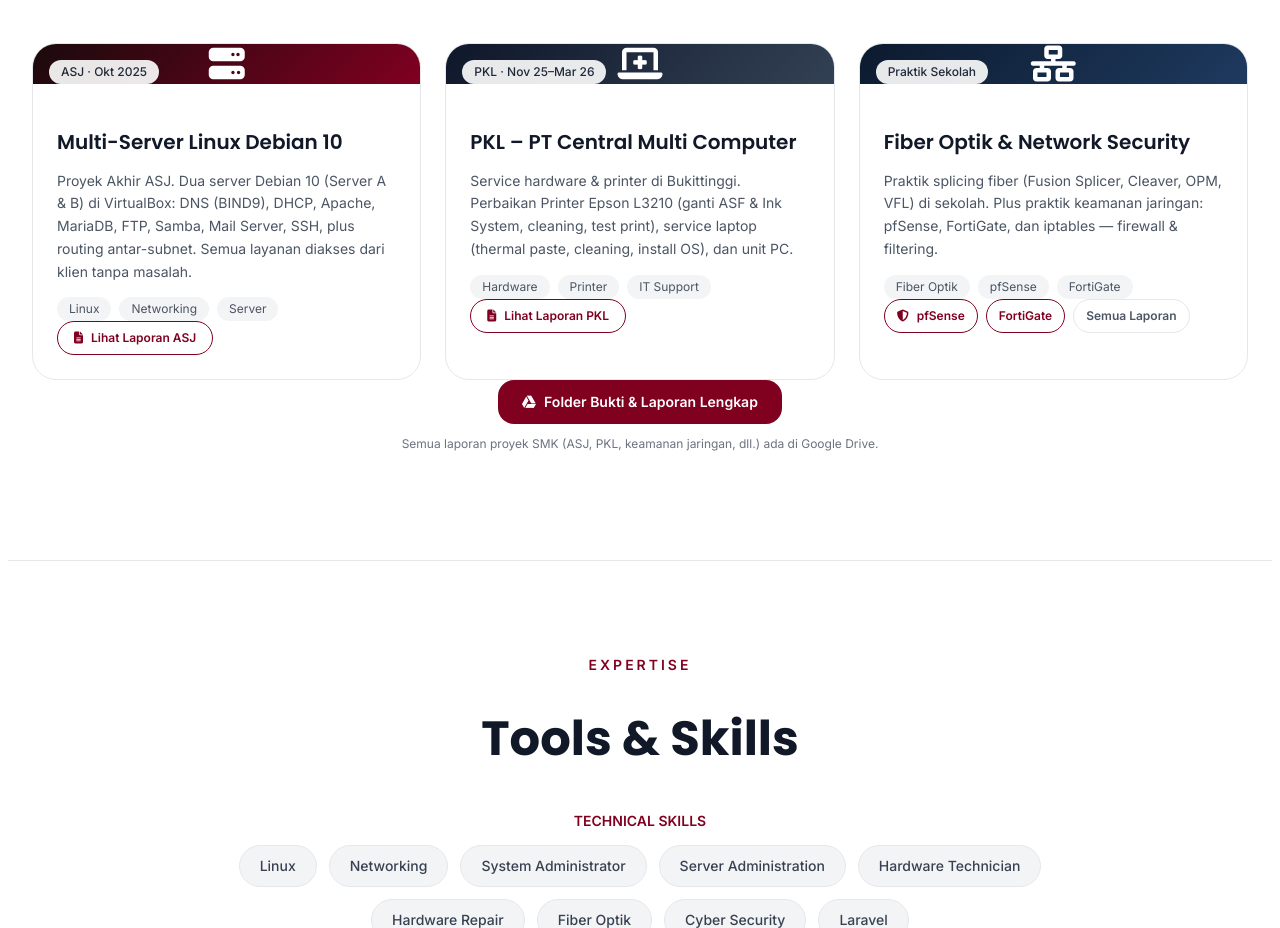
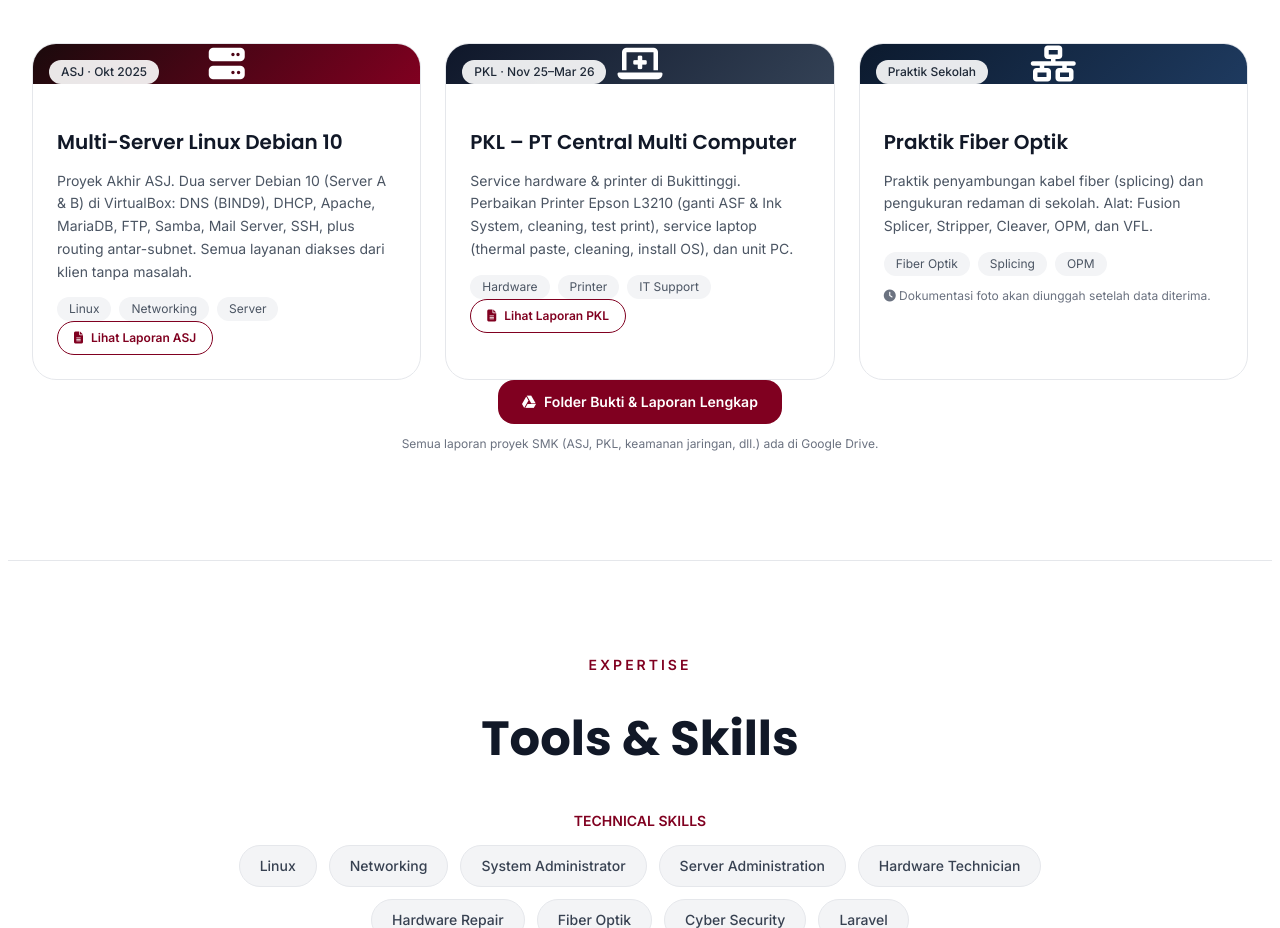
Before and after one commit to Glenarga230608/portofolio, a plain HTML site: page index.html in a window 1280 px wide. Shown: the part 1180-2108 px from the top of the page. Drawn offline with Linux system fonts and the light colour scheme.

Commit message:
index.html

```diff
--- a/index.html
+++ b/index.html
@@ -893,31 +893,23 @@
           </div>
         </article>
 
-        <!-- Project 3 Fiber + Security evidence -->
+        <!-- Project 3 Fiber Optik -->
         <article class="project-card rounded-3xl overflow-hidden">
           <div class="h-40 relative overflow-hidden flex items-center justify-center" style="background: linear-gradient(135deg, #0c1a2e, #1e3a5f);">
             <i class="fas fa-network-wired text-white text-4xl opacity-90"></i>
             <span class="absolute top-4 left-4 px-3 py-1 text-xs font-medium rounded-full bg-white/90 text-gray-800 shadow-sm">Praktik Sekolah</span>
           </div>
           <div class="p-6">
-            <h3 class="font-display font-semibold text-xl mb-2 text-gray-900">Fiber Optik &amp; Network Security</h3>
-            <p class="text-[#4B5563] text-sm leading-relaxed mb-4">Praktik splicing fiber (Fusion Splicer, Cleaver, OPM, VFL) di sekolah. Plus praktik keamanan jaringan: pfSense, FortiGate, dan iptables — firewall &amp; filtering.</p>
+            <h3 class="font-display font-semibold text-xl mb-2 text-gray-900">Praktik Fiber Optik</h3>
+            <p class="text-[#4B5563] text-sm leading-relaxed mb-4">Praktik penyambungan kabel fiber (splicing) dan pengukuran redaman di sekolah. Alat: Fusion Splicer, Stripper, Cleaver, OPM, dan VFL.</p>
             <div class="flex flex-wrap gap-2 mb-4">
               <span class="text-xs px-3 py-1 rounded-full bg-gray-100 text-[#4B5563]">Fiber Optik</span>
-              <span class="text-xs px-3 py-1 rounded-full bg-gray-100 text-[#4B5563]">pfSense</span>
-              <span class="text-xs px-3 py-1 rounded-full bg-gray-100 text-[#4B5563]">FortiGate</span>
+              <span class="text-xs px-3 py-1 rounded-full bg-gray-100 text-[#4B5563]">Splicing</span>
+              <span class="text-xs px-3 py-1 rounded-full bg-gray-100 text-[#4B5563]">OPM</span>
             </div>
-            <div class="flex flex-wrap gap-2">
-              <a href="https://drive.google.com/file/d/1XX3eOTXurxbKpR9GaxGv1Y-1dwu398Xo/view" target="_blank" rel="noopener" class="btn-outline-solid inline-flex items-center gap-2 px-3 py-2 rounded-full text-xs font-semibold transition-all">
-                <i class="fas fa-shield-halved"></i> pfSense
-              </a>
-              <a href="https://drive.google.com/file/d/1qcDqBKZXG0tCyCFMELxn_XRHfsT60em9/view" target="_blank" rel="noopener" class="btn-outline-solid inline-flex items-center gap-2 px-3 py-2 rounded-full text-xs font-semibold transition-all">
-                FortiGate
-              </a>
-              <a href="https://drive.google.com/drive/folders/1w58qFLNsobtU5ANc2oBvY3C-EK3-DLIH" target="_blank" rel="noopener" class="btn-outline-maroon inline-flex items-center gap-2 px-3 py-2 rounded-full text-xs font-semibold transition-all">
-                Semua Laporan
-              </a>
-            </div>
+            <p class="text-xs text-[#6B7280] italic">
+              <i class="fas fa-clock mr-1"></i> Dokumentasi foto akan diunggah setelah data diterima.
+            </p>
           </div>
         </article>
       </div>
```
